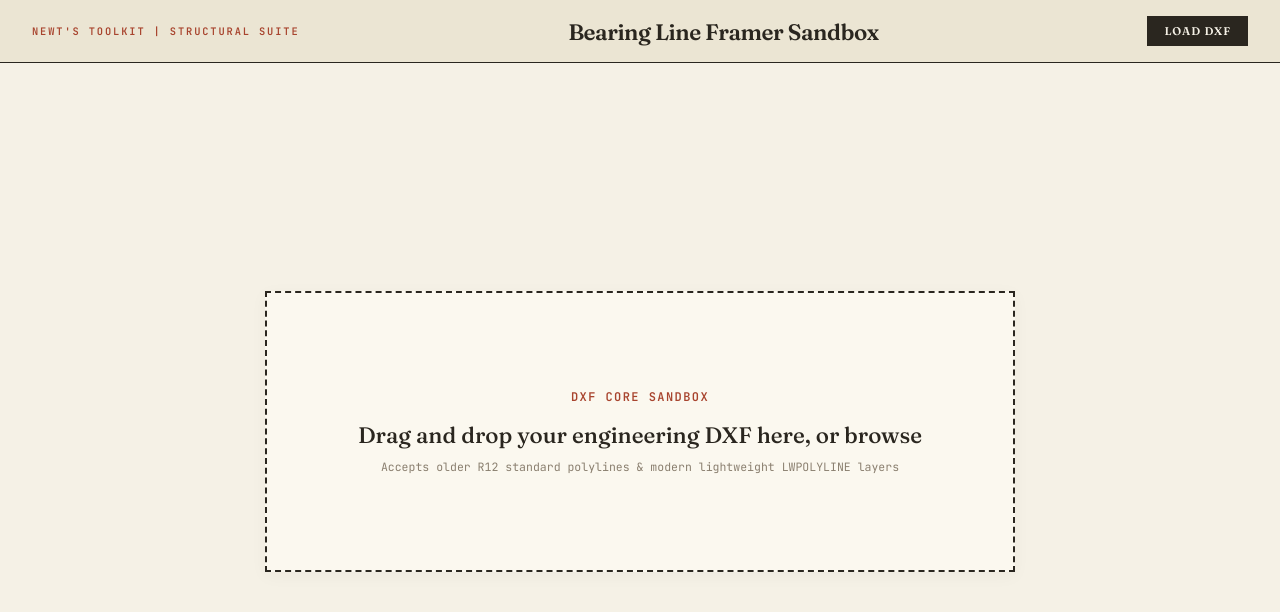
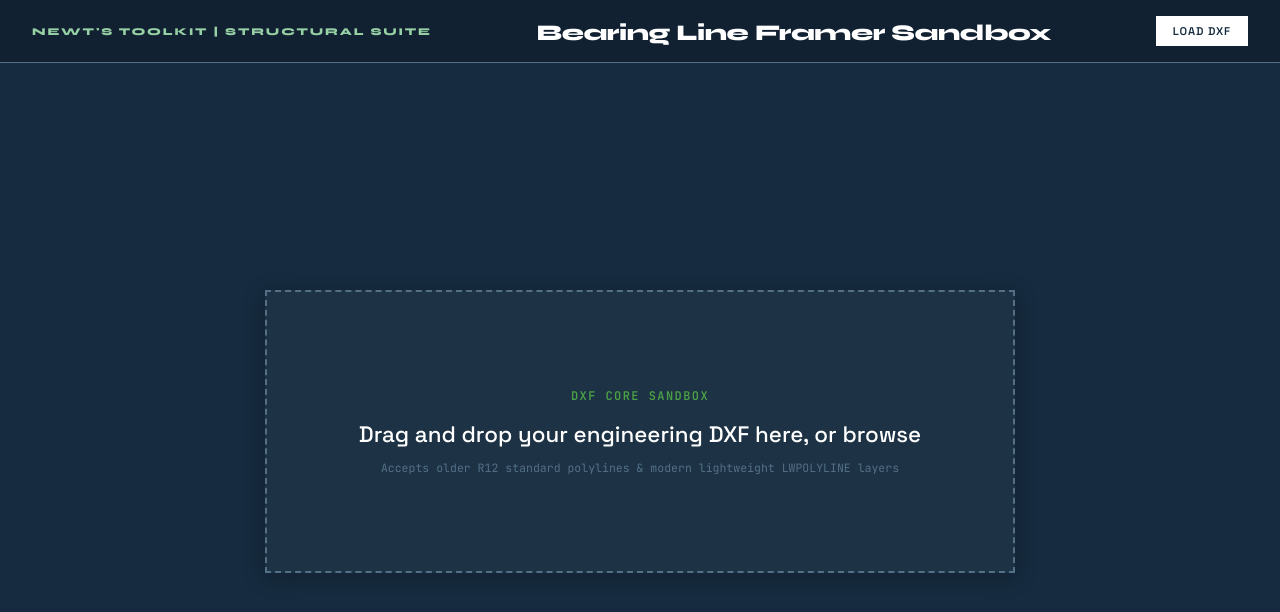
Before and after one commit to truitt-del/newts-eng-toolkit, a Next.js app: page / in a window 1280 px wide. Shown: the top 612 px of the page. Built offline with nearby package versions, Linux system fonts and the light colour scheme.

Commit message:
style: integrate Ashley & Vance Style Guide 2024 with clean dark theme and typography

```diff
--- a/app/globals.css
+++ b/app/globals.css
@@ -1,15 +1,15 @@
-@import url('https://fonts.googleapis.com/css2?family=Fraunces:opsz,wght@9..144,400;9..144,500;9..144,600;9..144,700&family=JetBrains+Mono:wght@400;500;600&display=swap');
+@import url('https://fonts.googleapis.com/css2?family=Space+Grotesk:wght@400;500;600;700&family=Syne:wght@700;800&family=JetBrains+Mono:wght@400;500;600&display=swap');
 
 :root {
-  --background: #f5f1e6;
-  --foreground: #2a261f;
-  --paper-light: #fbf8ef;
-  --paper-dark: #ebe5d3;
-  --accent: #a8442e;
-  --accent-light: #d6e2d8;
-  --accent-dark: #2e5238;
-  --ink-muted: #5a5045;
-  --ink-disabled: #8a7f6f;
+  --background: #162B3F;       /* Pacific - Deep Dark slate blue */
+  --foreground: #FFFFFF;       /* Pure White for body copy */
+  --paper-light: #1d3244;      /* Lighter Navy for floating cards and menus */
+  --paper-dark: #112132;       /* Ultra-Deep Navy for headers, footers, scroll tracks */
+  --accent: #4BA046;           /* Kelly Green - Primary buttons, highlight focus */
+  --accent-light: #96D0A4;     /* Pistachio Green - Soft minty accents, badges, success indicators */
+  --accent-dark: #143E69;      /* Royal Blue - Professional engineering navy */
+  --ink-muted: #9ab2c7;        /* Readable light blue-gray for descriptions/subtexts */
+  --ink-disabled: #547087;     /* Desaturated dark navy-blue for borders & disabled states */
 }
 
 html, body {
@@ -18,7 +18,7 @@ html, body {
   padding: 0;
   background-color: var(--background);
   color: var(--foreground);
-  font-family: 'Fraunces', Georgia, serif;
+  font-family: 'Space Grotesk', -apple-system, BlinkMacSystemFont, "Segoe UI", Roboto, Helvetica, Arial, sans-serif;
   overflow: hidden;
 }
 
--- a/app/page.tsx
+++ b/app/page.tsx
@@ -38,6 +38,39 @@ For each opening, emit:
 
 CALL THE TOOL. NO TEXT OUTPUT.`;
 
+const MODEL_DETAILS: Record<string, { title: string; badge: string; desc: string; latency: string }> = {
+  'gemini-3.5-flash': {
+    title: 'Frontier Flash (v3.5)',
+    badge: 'Recommended Default',
+    desc: 'Advanced reasoning and excellent formatting stability. Recommended for the most complex spatial layouts.',
+    latency: 'Medium (~1.6s)'
+  },
+  'gemini-2.5-flash': {
+    title: 'Balanced Standard (v2.5)',
+    badge: 'Very Stable',
+    desc: 'Extremely mature, highly cost-efficient, and over 2x faster than v3.5-flash in tests. Perfect for general layout tasks.',
+    latency: 'Fast (~750ms)'
+  },
+  'gemini-3.1-flash-lite': {
+    title: 'Lightweight Explorer (v3.1)',
+    badge: 'Cost-Efficient',
+    desc: 'Superb speed and high efficiency. Ideal when using the "Precomputed Segments" boundary where heavy math is handled by code.',
+    latency: 'Very Fast (~690ms)'
+  },
+  'gemini-2.5-flash-lite': {
+    title: 'Ultra-Fast Lite (v2.5)',
+    badge: 'Maximum Speed',
+    desc: 'Lowest latency option. Extremely fast for interactive editing, prototyping, or light rule adjustments.',
+    latency: 'Blazing Fast (~430ms)'
+  },
+  'gemini-3.1-pro-preview': {
+    title: 'Heavy Reasoner (v3.1 Pro)',
+    badge: 'Paid Tier Only',
+    desc: 'Highest logical capacity. Note: Requires Google AI Studio Pay-As-You-Go billing enabled; fails on Free Tier.',
+    latency: 'Slow / Heavy'
+  }
+};
+
 export default function Home() {
   const [fileStats, setFileStats] = useState<ParsedDXF | null>(null);
   const [walls, setWalls] = useState<ClassifiedWall[]>([]);
@@ -53,6 +86,13 @@ export default function Home() {
   const provider = 'google';
   const [model, setModel] = useState<string>('gemini-3.5-flash');
   const [payloadMode, setPayloadMode] = useState<'raw' | 'precomputed'>('precomputed');
+
+  const modelInfo = MODEL_DETAILS[model] || {
+    title: model,
+    badge: 'Custom',
+    desc: 'Custom model endpoint.',
+    latency: 'N/A'
+  };
 
   // Prompts states
   const [systemPrompt, setSystemPrompt] = useState<string>(DEFAULT_SYSTEM_PROMPT);
@@ -77,7 +117,13 @@ export default function Home() {
       const savedSystem = localStorage.getItem('systemPrompt');
       const savedShowCenterlines = localStorage.getItem('showCenterlines');
 
-      const VALID_MODELS = ['gemini-3.5-flash', 'gemini-3.1-pro-preview'];
+      const VALID_MODELS = [
+        'gemini-3.5-flash',
+        'gemini-2.5-flash',
+        'gemini-3.1-flash-lite',
+        'gemini-2.5-flash-lite',
+        'gemini-3.1-pro-preview'
+      ];
       if (savedModel && VALID_MODELS.includes(savedModel)) {
         setModel(savedModel);
       } else {
@@ -292,16 +338,16 @@ export default function Home() {
     }}>
       {/* HEADER */}
       <header style={{
-        borderBottom: '1px solid var(--foreground)',
+        borderBottom: '1px solid var(--ink-disabled)',
         backgroundColor: 'var(--paper-dark)',
         padding: '1rem 2rem',
         flexShrink: 0
       }}>
         <div style={{ display: 'flex', justifyContent: 'space-between', alignItems: 'center', width: '100%' }}>
-            <div className="mono" style={{ fontSize: '0.65rem', textTransform: 'uppercase', letterSpacing: '0.18em', color: 'var(--accent)', fontWeight: 600 }}>
+            <div style={{ fontFamily: "'Syne', sans-serif", fontSize: '0.65rem', textTransform: 'uppercase', letterSpacing: '0.18em', color: 'var(--accent-light)', fontWeight: 800 }}>
               NEWT'S TOOLKIT | STRUCTURAL SUITE
             </div>
-            <h1 style={{ fontSize: '1.4rem', fontWeight: 600, letterSpacing: '-0.02em', marginTop: '0.15rem' }}>
+            <h1 style={{ fontFamily: "'Syne', sans-serif", fontSize: '1.4rem', fontWeight: 800, letterSpacing: '-0.02em', marginTop: '0.15rem' }}>
               Bearing Line Framer Sandbox
             </h1>
 
@@ -351,14 +397,14 @@ export default function Home() {
             onDragLeave={onDragLeave}
             onDrop={onDrop}
             style={{
-              border: `2px dashed ${dragging ? 'var(--accent)' : 'var(--foreground)'}`,
+              border: `2px dashed ${dragging ? 'var(--accent)' : 'var(--ink-disabled)'}`,
               backgroundColor: dragging ? 'var(--paper-dark)' : 'var(--paper-light)',
               padding: '6rem 3rem',
               textAlign: 'center',
               cursor: 'pointer',
               maxWidth: '750px',
               width: '100%',
-              boxShadow: '0 4px 16px rgba(42,38,31,0.04)',
+              boxShadow: '0 4px 20px rgba(0,0,0,0.25)',
               transition: 'all 0.15s ease-in-out',
             }}
           >
@@ -408,7 +454,7 @@ export default function Home() {
         }}>
           {/* SIDE PANEL: CONTROLS & DIAGNOSTICS */}
           <aside style={{
-            borderRight: '1px solid var(--foreground)',
+            borderRight: '1px solid var(--ink-disabled)',
             display: 'flex',
             flexDirection: 'column',
             overflow: 'hidden',
@@ -417,7 +463,7 @@ export default function Home() {
             {/* PARAMETERS CONFIG */}
             <div style={{
               padding: '1.25rem 1.5rem',
-              borderBottom: '1px solid var(--foreground)',
+              borderBottom: '1px solid var(--ink-disabled)',
               display: 'flex',
               flexDirection: 'column',
               gap: '1rem',
@@ -433,7 +479,8 @@ export default function Home() {
                   style={{
                     width: '100%',
                     backgroundColor: 'var(--paper-light)',
-                    border: '1px solid var(--foreground)',
+                    border: '1px solid var(--ink-disabled)',
+                    color: 'var(--foreground)',
                     padding: '0.4rem 0.5rem',
                     fontFamily: 'inherit',
                     fontSize: '0.75rem',
@@ -441,8 +488,36 @@ export default function Home() {
                   }}
                 >
                   <option value="gemini-3.5-flash">gemini-3.5-flash (Fast & Frontier)</option>
+                  <option value="gemini-2.5-flash">gemini-2.5-flash (Balanced Standard)</option>
+                  <option value="gemini-3.1-flash-lite">gemini-3.1-flash-lite (Lightweight Explorer)</option>
+                  <option value="gemini-2.5-flash-lite">gemini-2.5-flash-lite (Ultra-Fast Speed)</option>
                   <option value="gemini-3.1-pro-preview">gemini-3.1-pro (Deep Reasoner / Heavy)</option>
                 </select>
+
+                {/* Dynamically updated model description box */}
+                <div style={{
+                  marginTop: '0.5rem',
+                  backgroundColor: 'var(--background)',
+                  border: '1px solid rgba(255,255,255,0.1)',
+                  padding: '0.45rem 0.65rem',
+                  fontSize: '0.65rem',
+                  lineHeight: '1.35'
+                }}>
+                  <div style={{ display: 'flex', justifyContent: 'space-between', marginBottom: '0.2rem' }}>
+                    <strong style={{ color: 'var(--accent-light)' }}>{modelInfo.title}</strong>
+                    <span className="mono" style={{
+                      backgroundColor: modelInfo.badge === 'Paid Tier Only' ? 'var(--accent)' : 'rgba(255,255,255,0.12)',
+                      color: '#fff',
+                      padding: '0.05rem 0.25rem',
+                      fontSize: '0.55rem',
+                      fontWeight: 600
+                    }}>{modelInfo.badge}</span>
+                  </div>
+                  <p style={{ color: 'var(--ink-muted)', margin: 0 }}>{modelInfo.desc}</p>
+                  <div style={{ marginTop: '0.35rem', fontSize: '0.58rem', color: 'var(--ink-disabled)' }} className="mono">
+                    Latency Profile: {modelInfo.latency}
+                  </div>
+                </div>
               </div>
 
               {/* TOGGLE OPTIONS GROUP */}
@@ -493,7 +568,7 @@ export default function Home() {
               </div>
 
               {/* ACTION ROW */}
-              <div style={{ display: 'flex', gap: '0.65rem', borderTop: '1px solid rgba(42,38,31,0.1)', paddingTop: '0.75rem', marginTop: '0.2rem' }}>
+              <div style={{ display: 'flex', gap: '0.65rem', borderTop: '1px solid rgba(255, 255, 255, 0.12)', paddingTop: '0.75rem', marginTop: '0.2rem' }}>
                 <button
                   onClick={runAIEngine}
                   disabled={runLoading}
@@ -510,7 +585,7 @@ export default function Home() {
                     cursor: runLoading ? 'not-allowed' : 'pointer',
                     transition: 'all 0.15s ease'
                   }}
-                  onMouseEnter={e => { if(!runLoading) e.currentTarget.style.backgroundColor = '#8c2f1b'; }}
+                  onMouseEnter={e => { if(!runLoading) e.currentTarget.style.backgroundColor = '#3d8c38'; }}
                   onMouseLeave={e => { if(!runLoading) e.currentTarget.style.backgroundColor = 'var(--accent)'; }}
                 >
                   {runLoading ? 'Newt is Analyzing the Geometry...' : 'Ask Newt to Draw the Beams'}
@@ -612,7 +687,7 @@ export default function Home() {
                     <div style={{
                       padding: '0.4rem 1rem',
                       backgroundColor: 'var(--paper-dark)',
-                      borderBottom: '1px solid rgba(42,38,31,0.1)',
+                      borderBottom: '1px solid rgba(255, 255, 255, 0.12)',
                       display: 'flex',
                       justifyContent: 'space-between',
                       alignItems: 'center',
@@ -638,7 +713,7 @@ export default function Home() {
                           {saveDefaultSuccess ? '✓ Saved!' : 'Make This Default'}
                         </button>
 
-                        <span style={{ color: 'rgba(42,38,31,0.15)', fontSize: '0.6rem' }}>|</span>
+                        <span style={{ color: 'rgba(255, 255, 255, 0.15)', fontSize: '0.6rem' }}>|</span>
 
                         {/* Reset to Custom Default Button */}
                         <button
@@ -664,7 +739,7 @@ export default function Home() {
                           {resetArmed.system ? 'Confirm Reset?' : 'Reset to Default'}
                         </button>
 
-                        <span style={{ color: 'rgba(42,38,31,0.15)', fontSize: '0.6rem' }}>|</span>
+                        <span style={{ color: 'rgba(255, 255, 255, 0.15)', fontSize: '0.6rem' }}>|</span>
 
                         {/* Reset to Factory Default Button */}
                         <button
@@ -725,7 +800,7 @@ export default function Home() {
                     <div className="mono" style={{ fontSize: '0.62rem', textTransform: 'uppercase', color: 'var(--ink-disabled)', marginBottom: '0.4rem', fontWeight: 600 }}>Compiled Wall Payload Sample (First 2 walls)</div>
                     <pre className="mono" style={{
                       backgroundColor: 'var(--background)',
-                      border: '1px solid rgba(42,38,31,0.15)',
+                      border: '1px solid rgba(255, 255, 255, 0.15)',
                       padding: '1rem',
                       fontSize: '0.68rem',
                       overflowX: 'auto',
@@ -740,7 +815,7 @@ export default function Home() {
               {/* TAB: WALL INSPECTOR LIST (DOUBLE HOVER SYNCED) */}
               {activeTab === 'inspector' && (
                 <div style={{ display: 'flex', flexDirection: 'column' }}>
-                  <div style={{ padding: '0.75rem 1rem', borderBottom: '1px solid rgba(42,38,31,0.1)', backgroundColor: 'var(--paper-dark)' }}>
+                  <div style={{ padding: '0.75rem 1rem', borderBottom: '1px solid rgba(255, 255, 255, 0.12)', backgroundColor: 'var(--paper-dark)' }}>
                     <p style={{ fontSize: '0.7rem', lineHeight: 1.4, color: 'var(--ink-muted)' }}>
                       Scroll and inspect parsed walls. Hovering a row highlights its exact boundary on the drawing. Solid filled walls are classified as <strong>Bearing</strong>.
                     </p>
@@ -755,7 +830,7 @@ export default function Home() {
                           onMouseLeave={() => setHoveredWallId(null)}
                           style={{
                             padding: '0.75rem 1.25rem',
-                            borderBottom: '1px solid rgba(42,38,31,0.08)',
+                            borderBottom: '1px solid rgba(255, 255, 255, 0.08)',
                             backgroundColor: isHovered ? 'var(--paper-dark)' : 'transparent',
                             transition: 'background-color 0.1s ease',
                             cursor: 'pointer',
@@ -792,7 +867,7 @@ export default function Home() {
                           )}
 
                           {w.segments.length > 0 && (
-                            <div style={{ marginTop: '0.2rem', padding: '0.3rem 0.5rem', backgroundColor: 'rgba(42,38,31,0.03)', border: '1px dashed rgba(42,38,31,0.1)' }}>
+                            <div style={{ marginTop: '0.2rem', padding: '0.3rem 0.5rem', backgroundColor: 'rgba(255, 255, 255, 0.03)', border: '1px dashed rgba(150, 208, 164, 0.2)' }}>
                               <div className="mono" style={{ fontSize: '0.6rem', textTransform: 'uppercase', color: 'var(--accent)', fontWeight: 600, marginBottom: '0.15rem' }}>
                                 Precomputed Segments ({w.segments.length})
                               </div>
@@ -914,7 +989,7 @@ export default function Home() {
                     {showRaw ? '[Collapse Viewer ▲]' : '[Click to Expand Raw Log ▼]'}
                   </span>
                 </div>
-                <div style={{ flex: 1, padding: '1rem', overflowY: 'auto', borderTop: '1px solid rgba(42,38,31,0.1)' }}>
+                <div style={{ flex: 1, padding: '1rem', overflowY: 'auto', borderTop: '1px solid rgba(255, 255, 255, 0.12)' }}>
                   <pre className="mono" style={{
                     fontSize: '0.65rem',
                     lineHeight: 1.45,
```
